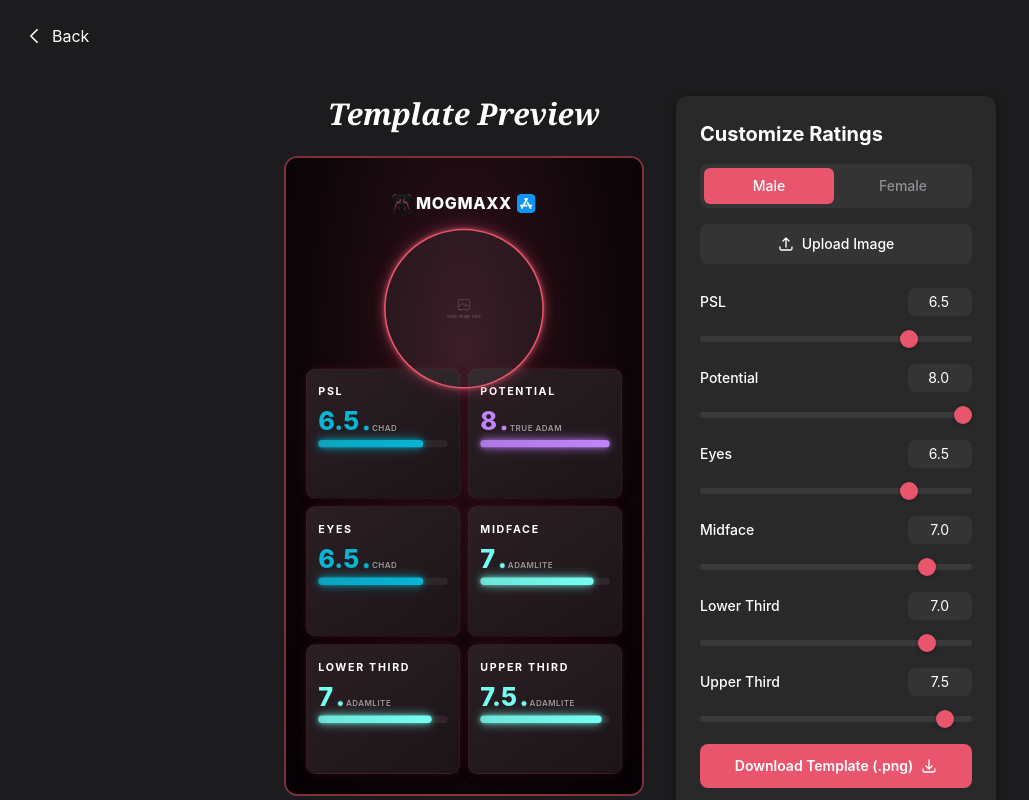
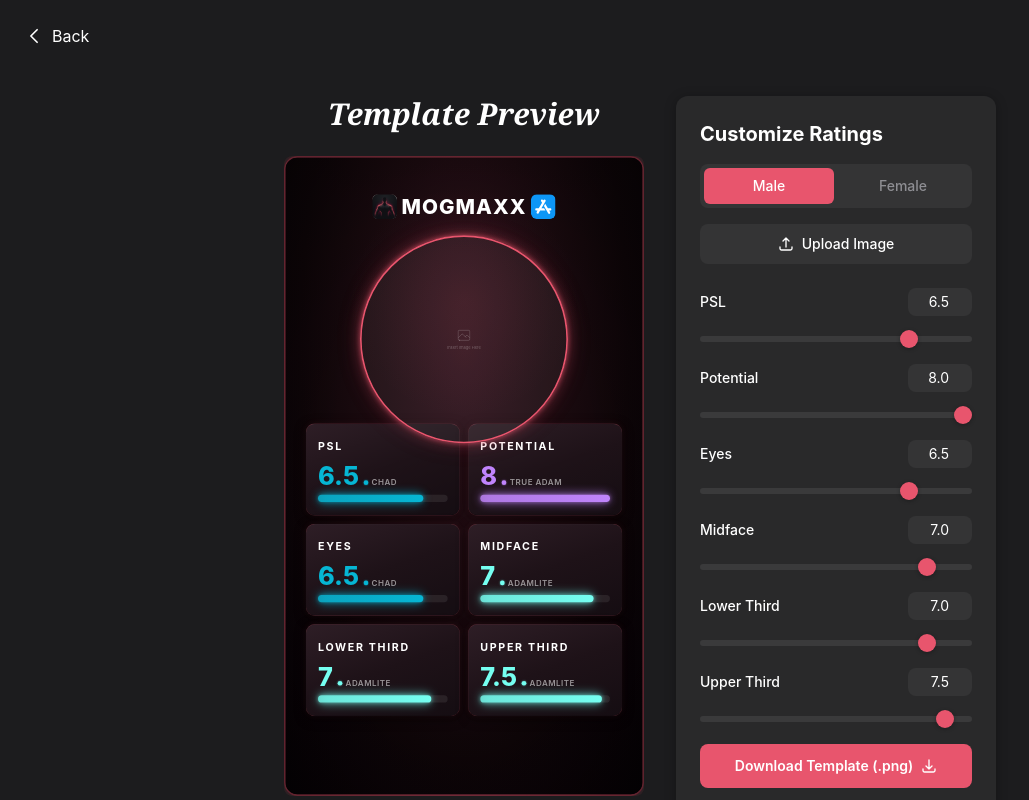
Before and after one commit to thebasementlabs/mogmax-site, a React (Vite) app: page /creator/ratings-template in a window 1280 px wide. Shown: the top 800 px of the page, without its empty margins (0-1029 px from the left). Built offline with nearby package versions, Linux system fonts and the light colour scheme.

Commit message:
redesign

```diff
--- a/src/pages/RatingsTemplate.tsx
+++ b/src/pages/RatingsTemplate.tsx
@@ -4,28 +4,16 @@
 import ImageUploader from '../components/ImageUploader'
 import { getTierLabel, getRatingColor, getProgressPercent } from '../utils/ratings'
 
-const TOP_METRICS = [
+const METRICS = [
   { key: 'psl', label: 'PSL', default: 6.5 },
   { key: 'potential', label: 'Potential', default: 8 },
-] as const
-
-const BOTTOM_METRICS = [
   { key: 'eyes', label: 'Eyes', default: 6.5 },
   { key: 'midface', label: 'Midface', default: 7 },
   { key: 'lowerThird', label: 'Lower Third', default: 7 },
   { key: 'upperThird', label: 'Upper Third', default: 7.5 },
 ] as const
 
-const METRICS = [...TOP_METRICS, ...BOTTOM_METRICS] as const
-
 type MetricKey = typeof METRICS[number]['key']
-
-function getShortTier(rating: number, gender: 'male' | 'female'): string {
-  const full = getTierLabel(rating, '', gender)
-  // For tiers like "Gigachad / Adamlite", return just "Gigachad"
-  const slash = full.indexOf(' / ')
-  return slash > 0 ? full.substring(0, slash) : full
-}
 
 export default function RatingsTemplate() {
   const [gender, setGender] = useState<'male' | 'female'>('male')
@@ -94,9 +82,10 @@
                 width: 1080,
                 height: 1920,
                 background: 'radial-gradient(ellipse at 50% 30%, #30121c 0%, #1c0b10 35%, #0e0508 65%, #050105 100%)',
-                border: `6px solid ${glowColor}88`,
+                border: `5px solid ${glowColor}66`,
                 borderRadius: 40,
                 boxSizing: 'border-box',
+                boxShadow: `inset 0 0 60px rgba(0,0,0,0.5), 0 0 30px ${glowColor}33, 0 0 80px ${glowColor}15`,
                 transform: 'scale(0.3333)',
                 transformOrigin: 'top left',
               }}
@@ -116,6 +105,31 @@
                   padding: '100px 60px 60px',
                 }}
               >
+              {/* Warm light source behind profile area */}
+              <div
+                style={{
+                  position: 'absolute',
+                  top: 80,
+                  left: '50%',
+                  transform: 'translateX(-50%)',
+                  width: 700,
+                  height: 700,
+                  borderRadius: '50%',
+                  background: `radial-gradient(circle, ${glowColor}15 0%, ${glowColor}08 40%, transparent 70%)`,
+                  pointerEvents: 'none',
+                  zIndex: 0,
+                }}
+              />
+              {/* Vignette overlay */}
+              <div
+                style={{
+                  position: 'absolute',
+                  inset: 0,
+                  background: 'radial-gradient(ellipse at 50% 50%, transparent 50%, rgba(0,0,0,0.4) 100%)',
+                  pointerEvents: 'none',
+                  zIndex: 1,
+                }}
+              />
                 {/* Logo above image */}
                 <div
                   style={{
@@ -123,17 +137,18 @@
                     alignItems: 'center',
                     gap: 14,
                     marginBottom: 40,
+                    zIndex: 2,
                   }}
                 >
-                  <img src="/logo.png" alt="MogMaxx" style={{ width: 57, height: 57, borderRadius: 13, background: '#000' }} />
-                  <span style={{ color: '#ffffff', fontSize: 48, fontWeight: 800, letterSpacing: 2 }}>MOGMAXX</span>
+                  <img src="/logo.png" alt="MogMaxx" style={{ width: 74, height: 74, borderRadius: 17, background: '#000' }} />
+                  <span style={{ color: '#ffffff', fontSize: 62, fontWeight: 800, letterSpacing: 3 }}>MOGMAXX</span>
                   <img
                     src="/app-store-icon.svg"
                     alt="App Store"
                     style={{
-                      width: 57,
-                      height: 57,
-                      borderRadius: 13,
+                      width: 74,
+                      height: 74,
+                      borderRadius: 17,
                     }}
                   />
                 </div>
@@ -141,10 +156,10 @@
                 {/* Circular image frame */}
                 <div style={{
                   position: 'relative',
-                  width: 480,
-                  height: 480,
+                  width: 624,
+                  height: 624,
                   marginBottom: -140,
-                  zIndex: 2,
+                  zIndex: 3,
                   borderRadius: '50%',
                   border: `5px solid ${glowColor}`,
                   boxShadow: `0 0 15px ${glowColor}aa, 0 0 40px ${glowColor}55, 0 0 80px ${glowColor}22`,
@@ -152,34 +167,34 @@
                   <ImageUploader
                     imageUrl={imageUrl}
                     onImageChange={setImageUrl}
-                    size={470}
+                    size={614}
                     shape="circle"
                     className="!border-0"
                   />
                 </div>
 
                 {/* Metric stat cards — 3x2 grid */}
-                <div style={{ width: '100%', flex: 1, display: 'grid', gridTemplateColumns: '1fr 1fr', gap: 24, alignContent: 'stretch', paddingTop: 80 }}>
+                <div style={{ width: '100%', display: 'grid', gridTemplateColumns: '1fr 1fr', gap: 24, alignContent: 'start', paddingTop: 80, zIndex: 2 }}>
                   {METRICS.map(m => {
                     const val = ratings[m.key]
                     const pct = getProgressPercent(val)
                     const metricColor = getRatingColor(val)
                     const metricTier = getTierLabel(val, m.label, gender)
-
                     const displayVal = Number.isInteger(val) ? val.toString() : val.toFixed(1)
                     return (
                       <div
                         key={m.key}
                         style={{
-                          background: 'linear-gradient(145deg, #2a1f24 0%, #1c1418 100%)',
-                          border: `1.5px solid ${glowColor}44`,
+                          background: 'linear-gradient(160deg, #2e1e26 0%, #1e1218 50%, #150d12 100%)',
+                          border: `1.5px solid ${glowColor}33`,
+                          borderTop: `1.5px solid ${glowColor}55`,
                           borderRadius: 28,
                           padding: '44px 36px 40px',
                           display: 'flex',
                           flexDirection: 'column',
-                          justifyContent: 'flex-start',
+                          justifyContent: 'flex-end',
                           gap: 14,
-                          boxShadow: `inset 0 1px 0 rgba(255,255,255,0.03), 0 4px 24px rgba(0,0,0,0.5), 0 0 20px ${glowColor}22, 0 0 50px ${glowColor}11`,
+                          boxShadow: `inset 0 1px 0 rgba(255,255,255,0.06), inset 0 -1px 0 rgba(0,0,0,0.3), 0 8px 32px rgba(0,0,0,0.5), 0 0 20px ${glowColor}18`,
                         }}
                       >
                         {/* Label */}
@@ -230,7 +245,7 @@
                             style={{
                               position: 'absolute',
                               inset: 0,
-                              background: 'rgba(255,255,255,0.06)',
+                              background: 'rgba(255,255,255,0.08)',
                               borderRadius: 11,
                             }}
                           />
```
